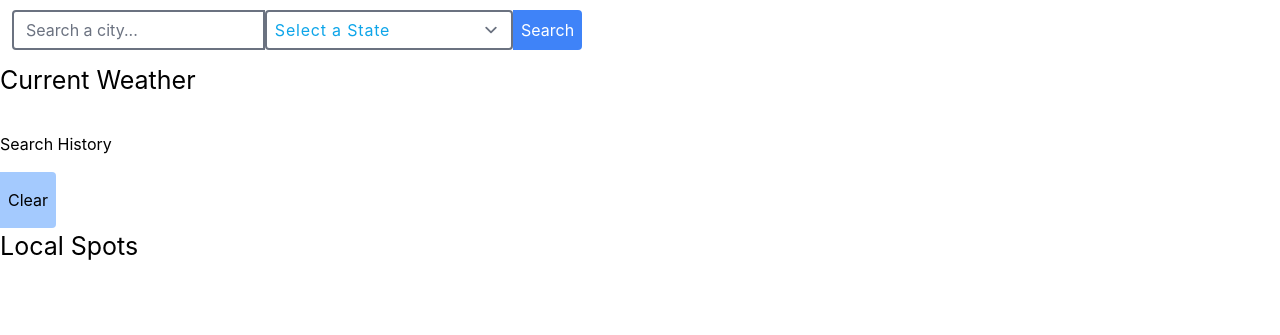
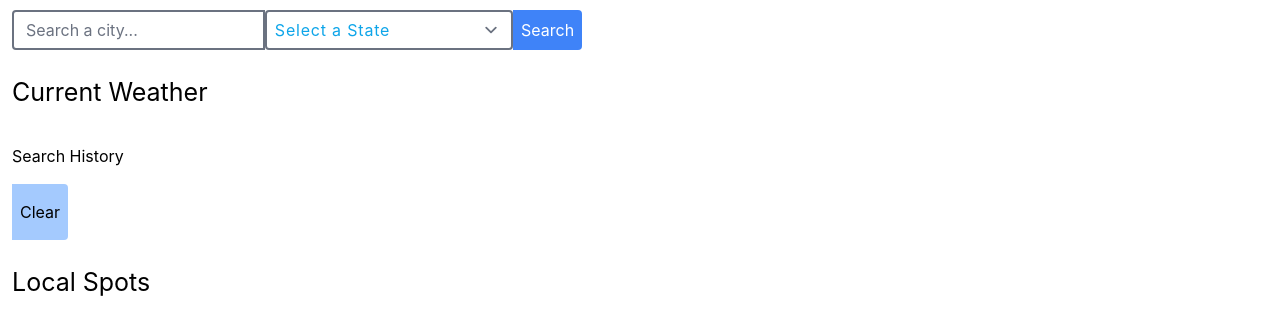
Before and after one commit to AlexJ1890/Brews_and_Weather, a website: page index.html in a window 1280 px wide. Shown: the part 309-644 px from the top of the page. Drawn offline with nearby package versions, Linux system fonts and the light colour scheme.

Commit message:
added padding in HTML

```diff
--- a/index.html
+++ b/index.html
@@ -49,7 +49,7 @@
 
   </form>
 
-  <div class="card">
+  <div class="card p-3">
     <div class = weatherCard>
       <h2 class="weatherHeader">Current Weather</h2>
       <div class="currentContainer p-4 text-center"></div>
@@ -62,7 +62,7 @@
       </div>
     </div>
   </div>
-    <div class="card">
+    <div class="card p-3">
       <div>
         <h2 class="beerHeader ">Local Spots</h2>
         <div class="brewContainer flex flex-wrap p-4 column-3"></div>
```
